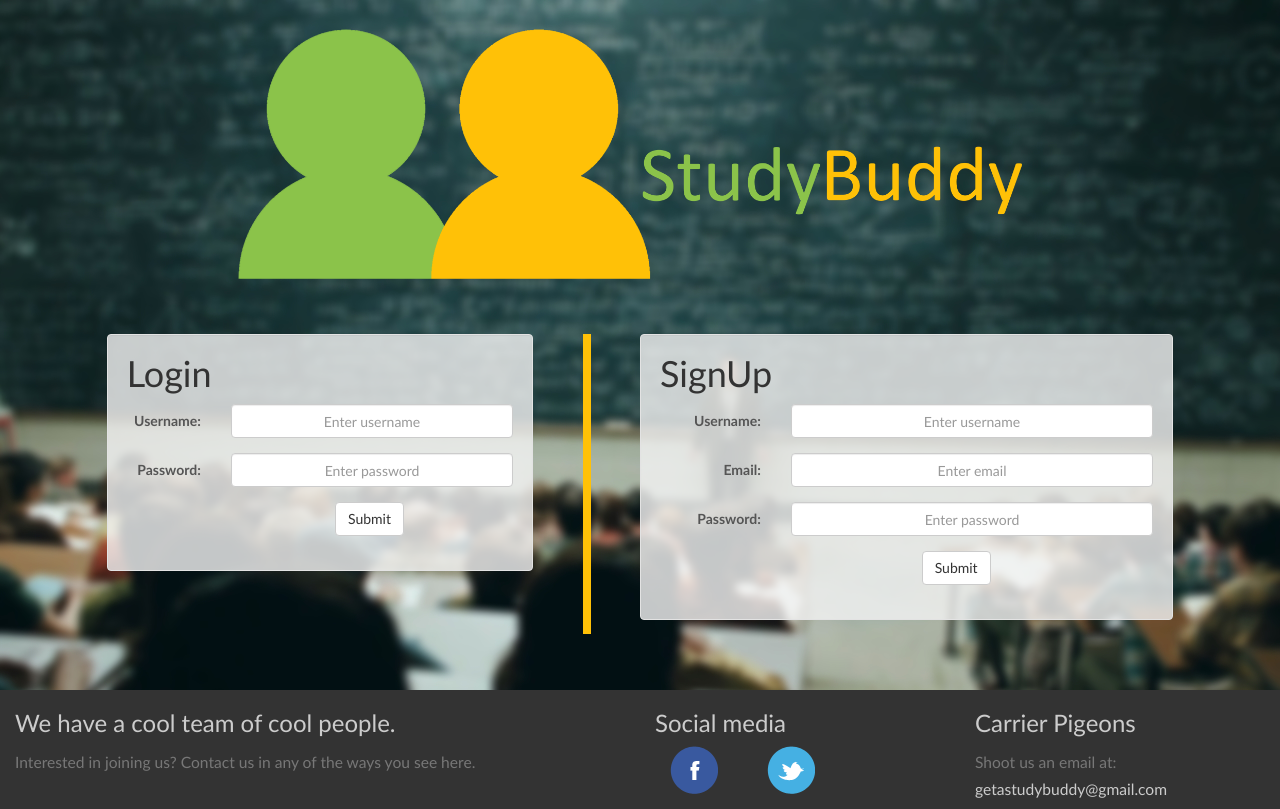
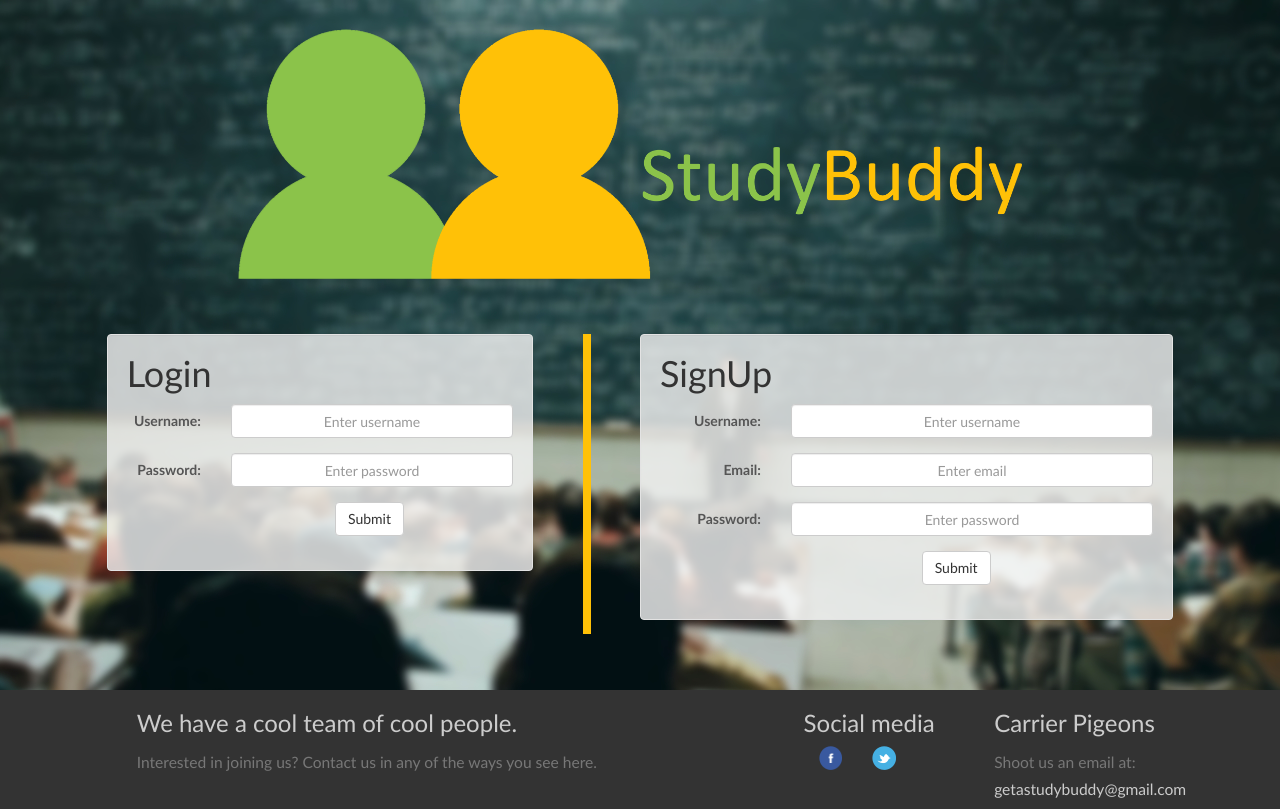
Before and after one commit to sartechb/WebsiteTest, a plain HTML site: page login.html in a window 1280 px wide. Drawn offline with nearby package versions, Linux system fonts and the light colour scheme; a script that the page names is missing.

Commit message:
Maybe fixing footer

```diff
--- a/login.html
+++ b/login.html
@@ -104,12 +104,13 @@
     <footer>
     <div class="container">
       <div class="row">
-        <div class="col-sm-6">
+        <div class="col-sm-11 col-md-offset-1">
+        <div class="col-sm-7">
           <h3>We have a cool team of cool people.</h3>
           <h3><small>Interested in joining us? Contact us in any of the ways you see here.</small></h3>
         </div>
 
-        <div class="col-sm-3">
+        <div class="col-sm-2">
           <h3>Social media</h3>
           <div class="col-sm-4"><a href="http://www.facebook.com/getastudybuddy"><img class="img-responsive img-rounded" src="assets/facebook.png"></a></div>
           <div class="col-sm-4"><a href="http://www.twitter.com/getastudybuddy"><img class="img-responsive img-rounded" src="assets/twitter.png"></a></div>
@@ -124,6 +125,7 @@
         </div>
       </div>
     </div>
+    </div>
   </footer>
     <script type="text/javascript" src="js/loginscript.js"></script>
   </body>
```
